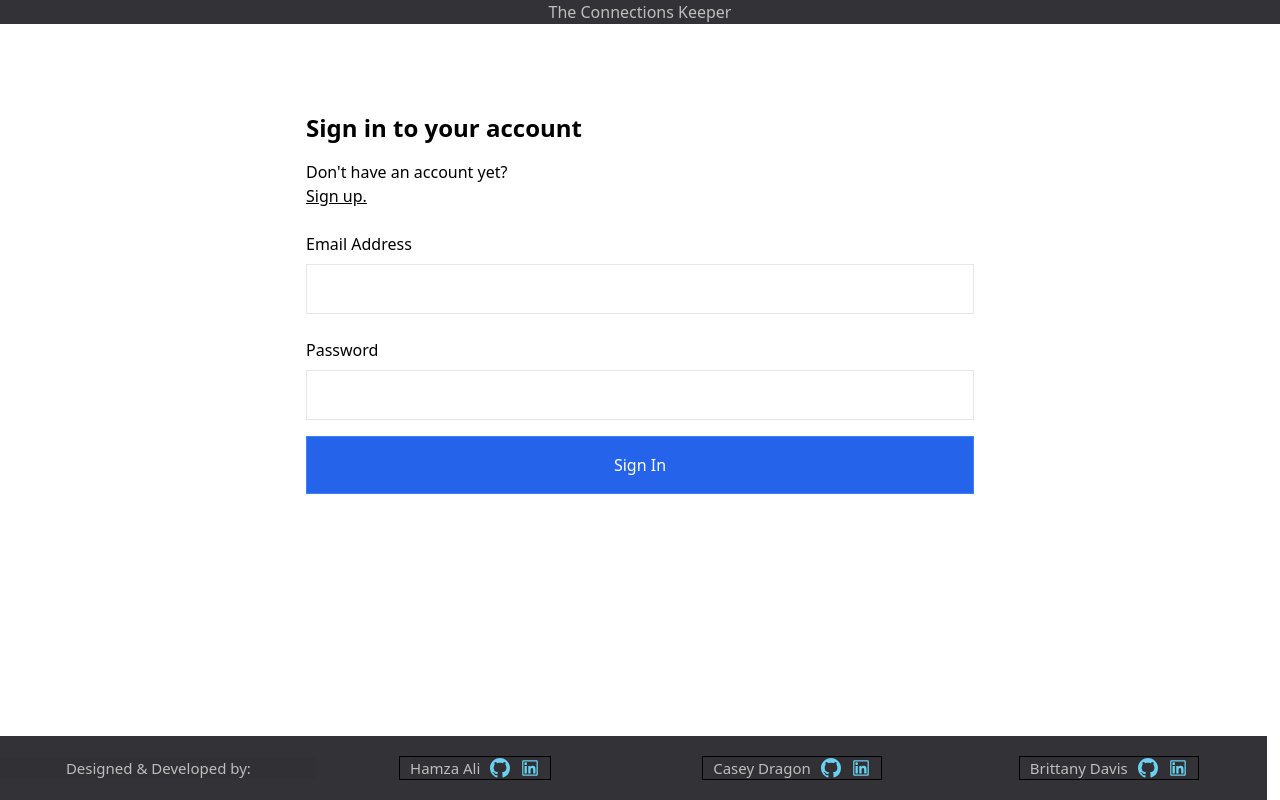
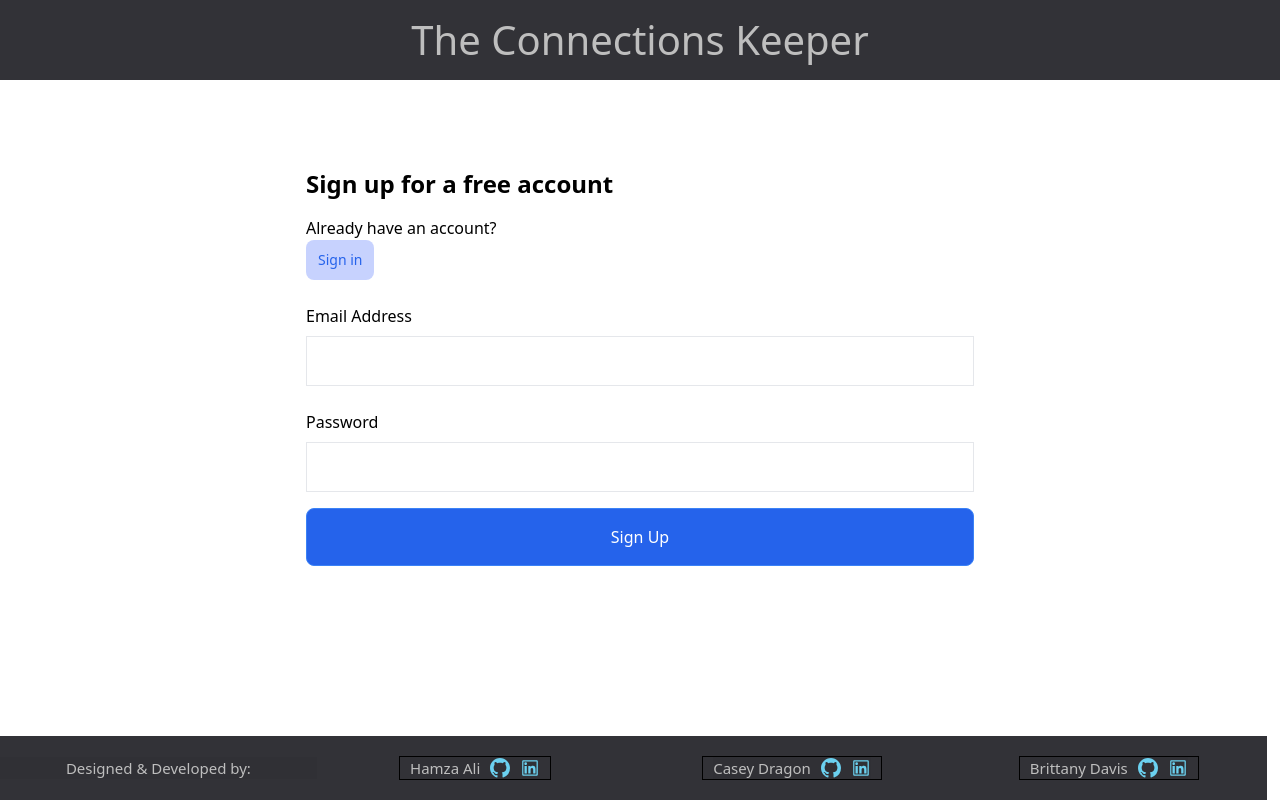
Before and after one commit to shamzaali7/connection-frontend-api, a React (Create React App) app: page /signup in a window 1280 px wide. Before the commit this address led to /. Built offline with nearby package versions, Linux system fonts and the light colour scheme; no server answers.

Commit message:
corrected protected route issue with nav. fixed tailwind layout at login. added protectivenav.js. deleted old modal

```diff
--- a/src/App.css
+++ b/src/App.css
@@ -10,6 +10,9 @@
   justify-content: center;
   background: rgba(49, 49, 54, 0.993);
   color: rgb(190, 190, 190);
+  font-size: 40px;;
+
+  height: 10vh
 }
 
 .Intro {
--- a/src/App.js
+++ b/src/App.js
@@ -13,6 +13,7 @@ import Signup from './Signup'
 import { AuthContextProvider } from "./Firebase-Config/AuthContext";
 import ProtectedRoute from "./ProtectedRoute";
 import Account from './Account'
+import ProtectedNav from './ProtectedNav'
 
   function App() {
     const [loggedOut, setLoggedOut] = useState(true)
@@ -23,9 +24,11 @@ import Account from './Account'
       <main>
         <Header />
         <AuthContextProvider>
+
           <Routes>
             <Route exact path="/" element={<Login />} />
             <Route path="/signup" element={<Signup />} />
+
             <Route
               exact
               path="/main/"
@@ -35,19 +38,14 @@ import Account from './Account'
                 </ProtectedRoute>
               }
             />
-            <Route
-              path="/main/:id"
-              element={
 
-                  <Update />
 
-              }
-            />
+            <Route path="/main/:id" element={<Update />} />
 
             <Route exact path="/Intro" element={<Intro />} />
           </Routes>
-          <Nav />
         </AuthContextProvider>
+
         <Footer />
       </main>
     </div>
--- a/src/Intro.js
+++ b/src/Intro.js
@@ -1,9 +1,11 @@
 import React from 'react'
 import './App.css'
+import Nav from './Nav'
 
 const Intro = () => {
   return (
     <div className="Intro" id='#about'>
+      <Nav/>
        <div className='introText'>
         <p>We make so may connections but how do we keep up with those connections?<br/>
         How do we remember where we know them from?<br/> What if they reach out to us and we don't remember where we know them from? <br/>
--- a/src/Login.js
+++ b/src/Login.js
@@ -4,6 +4,7 @@ import TextField from '@mui/material/TextField';
 import React, { useEffect, useState } from "react";
 import { Link, useNavigate } from "react-router-dom";
 import { UserAuth } from "./Firebase-Config/AuthContext.js";
+import Intro from './Intro'
 
 
 import './Login.css'
@@ -25,30 +26,42 @@ const Login = () => {
         navigate("/main/");
       } catch (e) {
         setError(e.message);
-        console.log(e.message);
+
       }
     };
           return (
-    <div className='max-w-[700px] mx-auto my-16 p-4'>
+            <div className="max-w-[700px] mx-auto my-16 p-4">
               <div>
-        <h1 className='text-2xl font-bold py-2'>Sign in to your account</h1>
-        <p className='py-2'>
-          Don't have an account yet?{' '}
-          <Link to='/signup' className='underline'>
-            Sign up.
+                <h1 className="text-2xl font-bold py-2">
+                  Sign in to your account
+                </h1>
+                <p className="py-2">
+                  Don't have an account yet?{" "}
+                  <Link to="/signup">
+                    <button className="bg-indigo-200 text-blue-600 text-sm hover:bg-indigo-500 hover:text-black leading-6 font-medium py-2 px-3 rounded-lg">
+                      Sign up
+                    </button>
                   </Link>
                 </p>
               </div>
               <form onSubmit={handleSubmit}>
-        <div className='flex flex-col py-2'>
-          <label className='py-2 font-medium'>Email Address</label>
-          <input onChange={(e) => setEmail(e.target.value)} className='border p-3' type='email' />
+                <div className="flex flex-col py-2">
+                  <label className="py-2 font-medium">Email Address</label>
+                  <input
+                    onChange={(e) => setEmail(e.target.value)}
+                    className="border p-3"
+                    type="email"
+                  />
                 </div>
-        <div className='flex flex-col py-2'>
-          <label className='py-2 font-medium'>Password</label>
-          <input onChange={(e) => setPassword(e.target.value)} className='border p-3' type='password' />
+                <div className="flex flex-col py-2">
+                  <label className="py-2 font-medium">Password</label>
+                  <input
+                    onChange={(e) => setPassword(e.target.value)}
+                    className="border p-3"
+                    type="password"
+                  />
                 </div>
-        <button className='border border-blue-500 bg-blue-600 hover:bg-blue-500 w-full p-4 my-2 text-white'>
+                <button className="border border-blue-500 bg-blue-600 hover:bg-indigo-500 w-full p-4 hover:text-black my-2 rounded-lg text-white">
                    Sign In
                 </button>
               </form>
--- a/src/Main.js
+++ b/src/Main.js
@@ -12,6 +12,7 @@ import { AiFillGithub } from 'react-icons/ai';
 import { AiFillLinkedin } from 'react-icons/ai';
 import { useNavigate } from "react-router-dom";
 import { UserAuth } from "./Firebase-Config/AuthContext";
+import Nav from './Nav'
 
 const Main = () => {
   const { user, logout } = UserAuth();
@@ -49,6 +50,7 @@ const Main = () => {
 
       return (
         <div className="postItBoard">
+          <Nav/>
           <div className="postIt">
             <button>
               <Create getNewContacts={getNewContacts} />
--- /dev/null
+++ b/src/Nav.js
@@ -0,0 +1,40 @@
+import React from "react";
+import "./Nav.css";
+import { useState } from "react";
+import { FcAbout } from "react-icons/fc";
+import { FcHome } from "react-icons/fc";
+import Intro from "./Intro";
+import { Navigate } from "react-router-dom";
+import { UserAuth } from "./Firebase-Config/AuthContext";
+
+const Nav = () => {
+  const [activeNav, setActiveNav] = useState("#");
+  const { user } = UserAuth();
+
+  const handleNavClick = (nav) => {
+    setActiveNav(nav);
+  };
+
+  if (!user) {
+    return null; // or return a message to prompt the user to log in
+  }
+
+  return (
+    <nav>
+      <a
+        href="/main"
+        onClick={() => handleNavClick("main")}
+        className={activeNav === "main" ? "active" : ""}>
+        <FcHome size={35} />
+      </a>
+      <a
+        href="/Intro"
+        onClick={() => handleNavClick("Intro")}
+        className={activeNav === "Intro" ? "active" : ""}>
+        <FcAbout size={35} />
+      </a>
+    </nav>
+  );
+};
+
+export default Nav;
--- a/src/Nav.jsx
+++ /dev/null
@@ -1,29 +0,0 @@
-import React from 'react'
-import "./Nav.css"
-import {useState} from 'react'
-import { FcAbout } from 'react-icons/fc';
-import { FcHome } from 'react-icons/fc';
-import Intro from './Intro'
-import { Navigate } from "react-router-dom";
-import { UserAuth } from "./Firebase-Config/AuthContext";
-
-
-
-const Nav = () => {
-  const [activeNav, setActiveNav] = useState("#")
-    const { user } = UserAuth();
-    if (!user) {
-      return <Navigate to="/" />;
-    }
-  return (
-    <nav>
-      {/* <a href="main" onClick= {() => setActiveNav('main')} className={activeNav === "main" ? 'active' : ''}><FcHome size={35}/></a> */}
-      <a href="Intro" onClick= {() => setActiveNav('Intro')} className={activeNav === '/Intro' ? 'Intro' : ''}><FcAbout size={35}/></a>
-
-
-
-    </nav>
-  )
-}
-
-export default Nav
--- /dev/null
+++ b/src/ProtectedNav.js
@@ -0,0 +1,16 @@
+import React from "react";
+import { Navigate } from "react-router-dom";
+import { UserAuth } from "./Firebase-Config/AuthContext";
+import Nav from "./Nav";
+
+const ProtectedNav = () => {
+  const { user } = UserAuth();
+
+  if (!user) {
+    return <Navigate to="/" />;
+  }
+
+  return <Nav />;
+};
+
+export default ProtectedNav;
--- a/src/Signup.js
+++ b/src/Signup.js
@@ -17,7 +17,7 @@ const Signup = () => {
       navigate("/main/");
     } catch (e) {
       setError(e.message);
-      console.log(e.message);
+
     }
   };
 
@@ -27,9 +27,10 @@ const Signup = () => {
         <h1 className="text-2xl font-bold py-2">Sign up for a free account</h1>
         <p className="py-2">
           Already have an account?{" "}
-          <Link to="/" className="underline">
-            <button>Sign in.</button>
-
+          <Link to="/">
+            <button className="bg-indigo-200 text-blue-600 text-sm hover:bg-indigo-500 hover:text-black leading-6 font-medium py-2 px-3 rounded-lg">
+              Sign in
+            </button>
           </Link>
         </p>
       </div>
@@ -50,7 +51,7 @@ const Signup = () => {
             type="password"
           />
         </div>
-        <button className="border border-blue-500 bg-blue-600 hover:bg-blue-500 w-full p-4 my-2 text-white">
+        <button className="border border-blue-500 bg-blue-600 hover:bg-indigo-500 w-full p-4 hover:text-black my-2 rounded-lg text-white">
           Sign Up
         </button>
       </form>
```
Also changed, not shown: src/MyModal.js (deleted, +0 -46 lines). Lines whose indentation alone changed are shown as unchanged.
